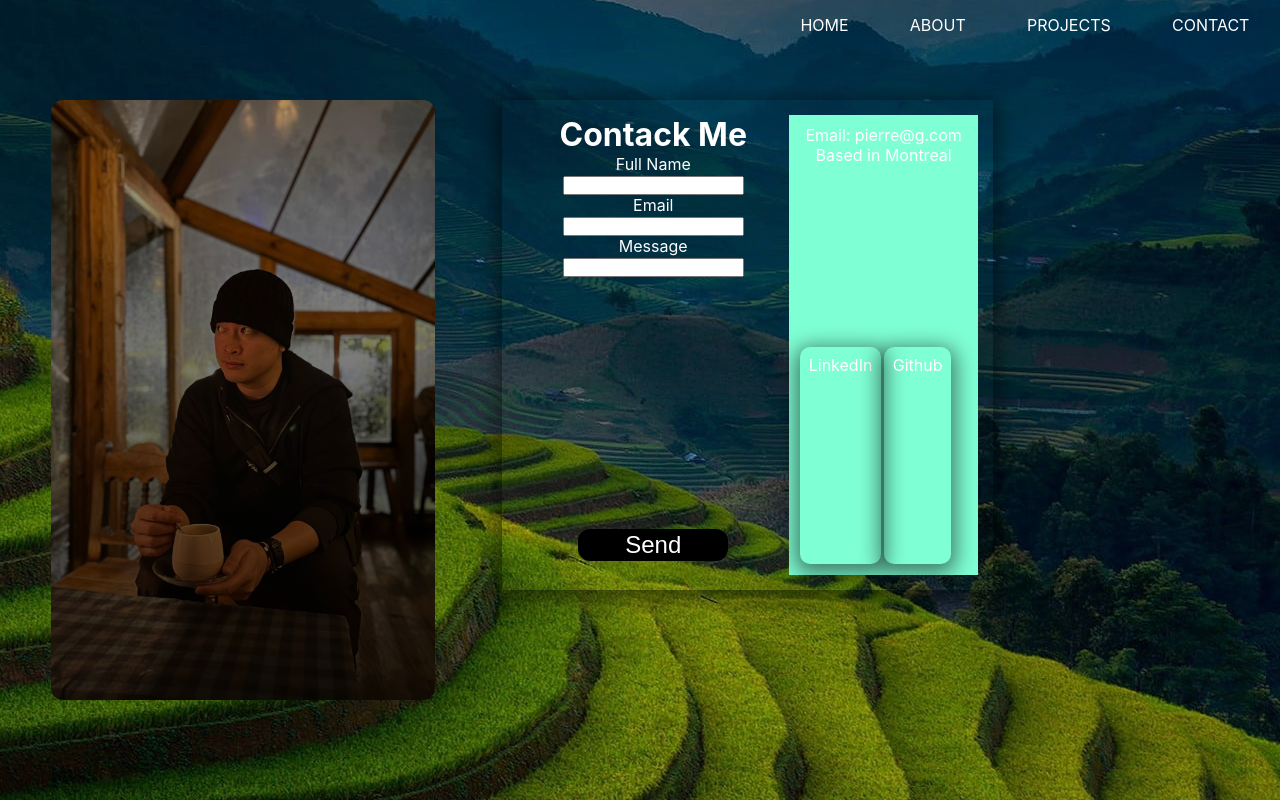
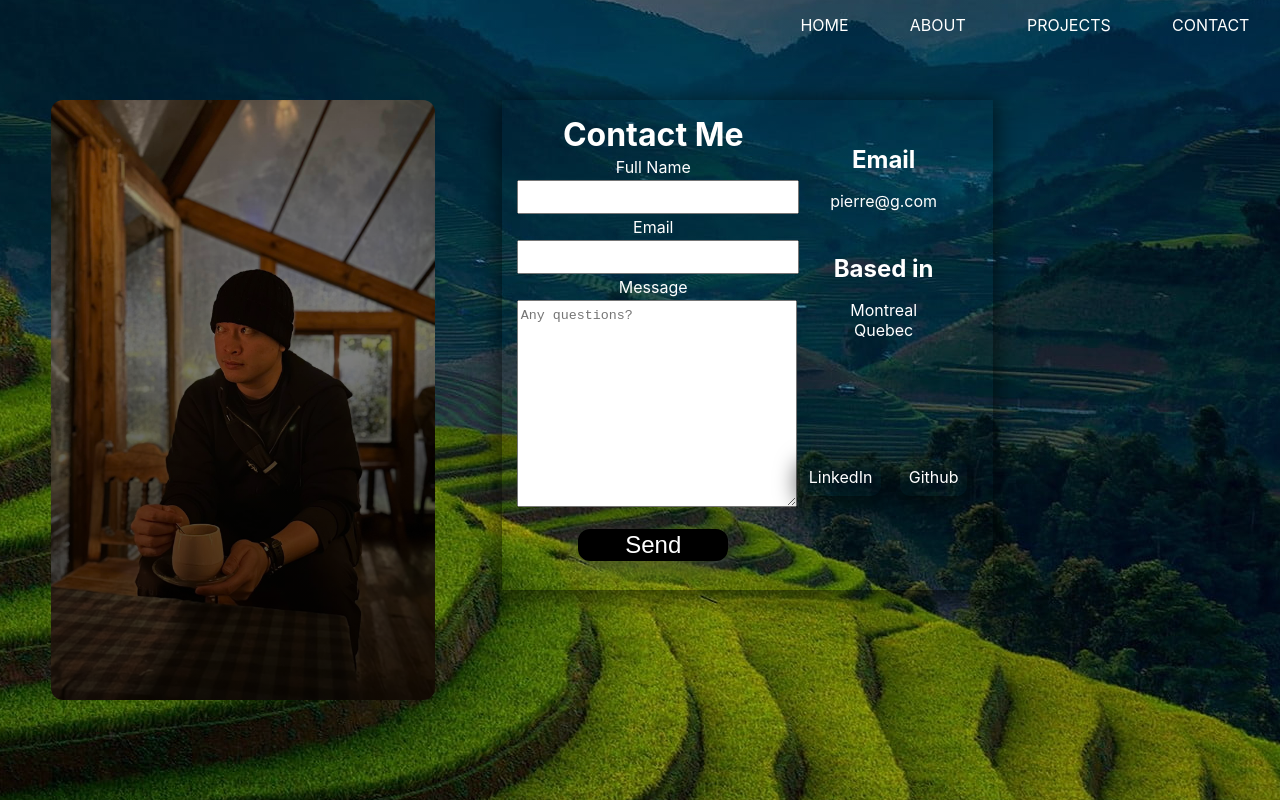
Before and after one commit to PierreLN/PierreLN.github.io, a React (Create React App) app: page / in a window 1280 px wide. Built offline with nearby package versions, Linux system fonts and the light colour scheme.

Commit message:
css contact page completed

```diff
--- a/src/components/ContactPage/ContactPage.jsx
+++ b/src/components/ContactPage/ContactPage.jsx
@@ -4,30 +4,61 @@ import Card from "../UI/Card";
 import Button from "../UI/Button";
 
 function ContactPage(props) {
+  let email = "pierre@g.com";
+
   return (
     <div className={styles.contactPage}>
       <div className={styles.image}></div>
 
       <Card className={styles.contact_me}>
         <div className={styles.contact_me_section}>
-          <form action="" method="post" className={styles.form_main_box}>
+          <form
+            action="mailto:pierre@g.com"
+            method="post"
+            className={styles.form_main_box}
+          >
             <div className={styles.form_section}>
-              <h1>Contack Me</h1>
+              <h1>Contact Me</h1>
               <div className={styles.name}>Full Name</div>
-              <input></input>
+              <input
+                className={styles.name_input}
+                type="text"
+                name="name"
+              ></input>
               <div className={styles.email}>Email</div>
-              <input></input>
+              <input
+                className={styles.email_input}
+                type="email"
+                name="email"
+              ></input>
               <div className={styles.message}>Message</div>
-              <input></input>
+              <textarea
+                className={styles.message_input}
+                type="text"
+                name="message"
+                placeholder="Any questions?"
+              ></textarea>
             </div>
             <div>
-              <button className={styles.button_section}>Send</button>
+              <button className={styles.button_section} type="submit">
+                Send
+              </button>
             </div>
           </form>
           <div className={styles.info_section}>
             <div className={styles.info}>
-              <div>Email: pierre@g.com</div>
-              <div>Based in Montreal</div>
+              <div className={styles.info_email}>
+                <h2>Email</h2>
+                <div className={styles.info_email_text}>{email}</div>
+              </div>
+
+              <div className={styles.info_location}>
+                <h2>Based in</h2>
+                <div className={styles.info_location_text}>
+                  <div>Montreal</div>
+                  <div>Quebec</div>
+                </div>
+              </div>
             </div>
             <div className={styles.media}>
               <Card className={styles.contactPage_media}>LinkedIn</Card>
--- a/src/components/ContactPage/ContactPage.module.css
+++ b/src/components/ContactPage/ContactPage.module.css
@@ -25,6 +25,7 @@
 
 .contact_me_section {
   width: 60%;
+  min-width:400px;
   height: fit-content;
   margin-left: 2%;
   padding: 2%;
@@ -43,6 +44,37 @@
   min-height: 400px;
 }
 
+.name {
+  padding: 1%;
+}
+
+.name_input {
+  width: 100%;
+  min-height: 25px;
+  padding: 1%;
+}
+
+.email {
+  padding: 1%;
+}
+
+.email_input {
+  width: 100%;
+  min-height: 25px;
+  padding: 1%;
+}
+
+.message {
+  padding: 1%;
+}
+
+.message_input {
+  width: 100%;
+  padding: 1%;
+  min-height: 200px;
+  line-height: 25px;
+}
+
 .button_section {
   text-align: center;
   color: white;
@@ -54,6 +86,7 @@
   border-radius: 12px;
   background-color: rgb(0, 0, 0);
   transition: transform 0.2s ease;
+  box-shadow: 0px 5px 20px 5px rgba(63, 63, 63, 0.5);
 }
 button:hover {
   transform: scale(1.2);
@@ -61,16 +94,19 @@ button:hover {
 
 .media {
   text-align: center;
-    height: 50%;
-    display: flex;
+  height: 50%;
+  display: flex;
+  justify-content: space-between;
 }
 
 .contactPage_media {
   width: fit-content;
+  height: fit-content;
   box-shadow: 0px 5px 20px 5px rgba(0, 0, 0, 0.5);
   margin: 1%;
   padding: 5%;
   transition: all 0.5s ease-in-out;
+  margin-top: 70%;
 }
 
 .contactPage_media:hover {
@@ -81,12 +117,49 @@ button:hover {
 
 .info_section {
   width: 50%;
+  height: fit-content;
   padding: 2%;
-  background-color: aquamarine;
   display: inline;
-
 }
 
 .info {
   height: 50%;
 }
+
+.info_email {
+  padding-top: 12%;
+}
+
+.info_email_text {
+  margin-top: 10%;
+}
+
+.info_location {
+  margin-top: 25%;
+}
+
+.info_location_text {
+  margin-top: 10%;
+}
+
+@media only screen and (max-width: 720px) {
+.contactPage {
+  display: inline-block;
+  justify-content: center;
+}
+
+.image {
+  min-width:435px;
+  height: 280px;
+  margin: 1%;
+}
+
+  .contact_me_section {
+  min-width:420px;
+}
+
+
+
+
+
+}
```
